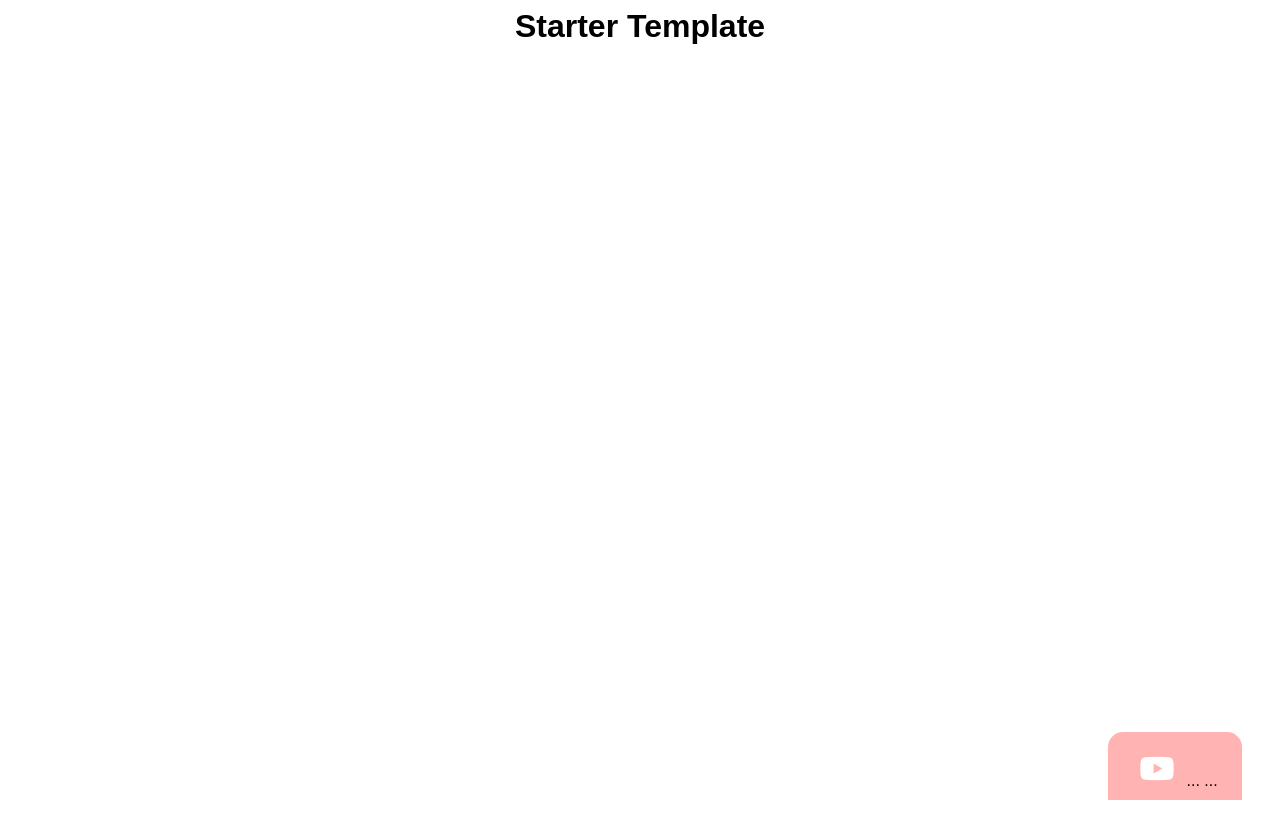
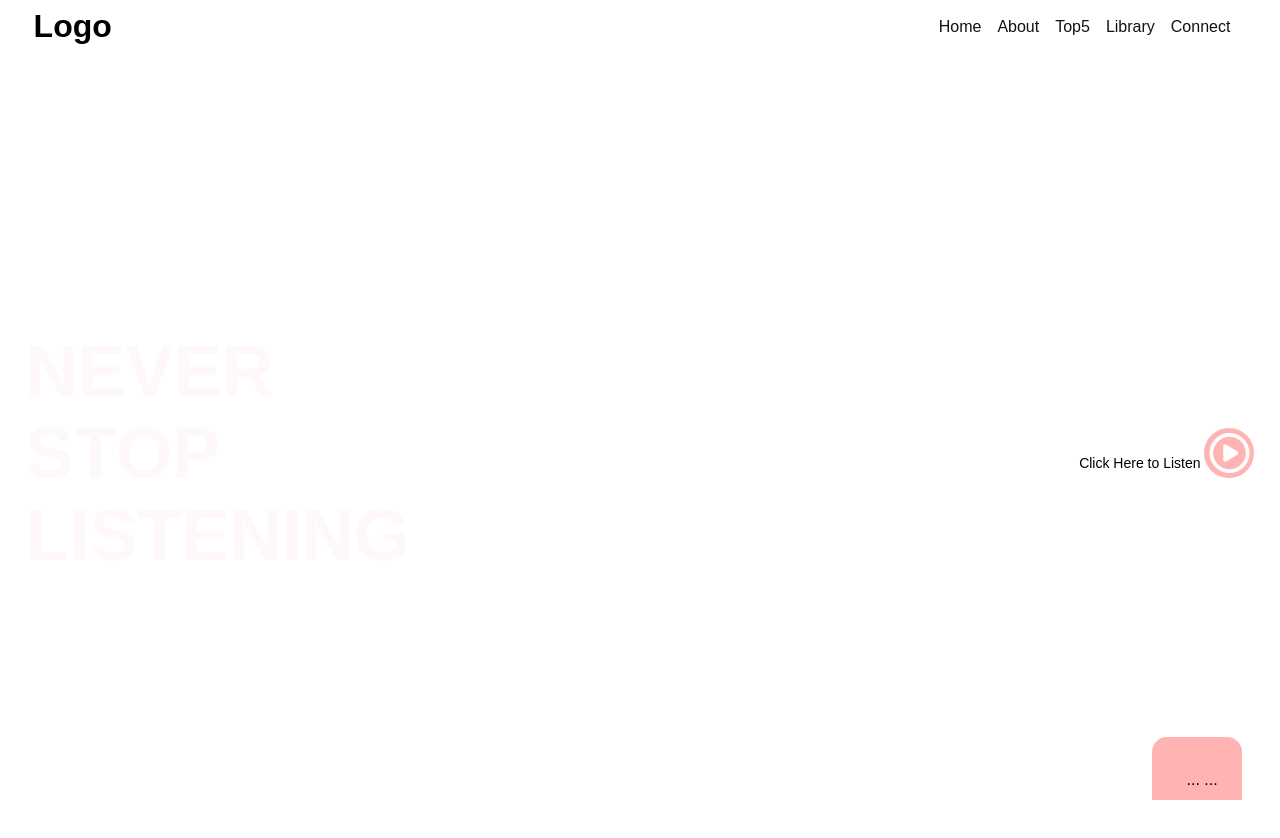
Before and after one commit to techcareer-frontend-bootcamp/homework2-bahadireksioglu, a plain HTML site: page index.html in a window 1280 px wide. Drawn offline with nearby package versions, Linux system fonts and the light colour scheme.

Commit message:
Update index.html
:(

```diff
--- a/index.html
+++ b/index.html
@@ -5,19 +5,46 @@
     <meta http-equiv="X-UA-Compatible" content="IE=edge">
     <meta name="viewport" content="width=device-width, initial-scale=1.0">
     <title>Homework2 - Responsive Landing Page </title>
+    <link rel="stylesheet" href="https://cdnjs.cloudflare.com/ajax/libs/font-awesome/6.0.0-beta3/css/all.min.css" integrity="sha512-Fo3rlrZj/k7ujTnHg4CGR2D7kSs0v4LLanw2qksYuRlEzO+tcaEPQogQ0KaoGN26/zrn20ImR1DfuLWnOo7aBA==" crossorigin="anonymous" referrerpolicy="no-referrer" />
     <link rel="stylesheet" href="assets/css/style.css">
-    <link href='https://unpkg.com/boxicons@2.0.9/css/boxicons.min.css' rel='stylesheet'>
 
 </head>
 <body>
     <!-- HEADER -->
     <header>
-        <h1>Starter Template</h1>
+        <div class="container">
+            <div class="container-column left">
+                <h1>Logo<span>Area</span></h1>
+            </div>
+            <div class="container-column right">
+                <nav>
+                    <ul>
+                        <li><a href="">Connect</a></li>
+                        <li><a href="">Library</a></li>
+                        <li><a href="">Top5</a></li>
+                        <li><a href="">About</a></li>
+                        <li><a href="">Home</a></li>
+                    </ul>
+                </nav>
+            </div>
+        </div>
     </header>
 
     <!-- MAIN CONTENT -->
     <main>
-        <!-- HOME -->
+        <div class="container">
+            <div class="container-column left">
+                <div class="text">NEVER STOP LISTENING</div>
+            </div>
+            <div class="container-column right">
+
+                <div class="text">
+                    Click Here to Listen
+                </div>
+                <i class="far fa-play-circle"></i>
+
+            </div>
+        </div>
     </main>
 
 
```
